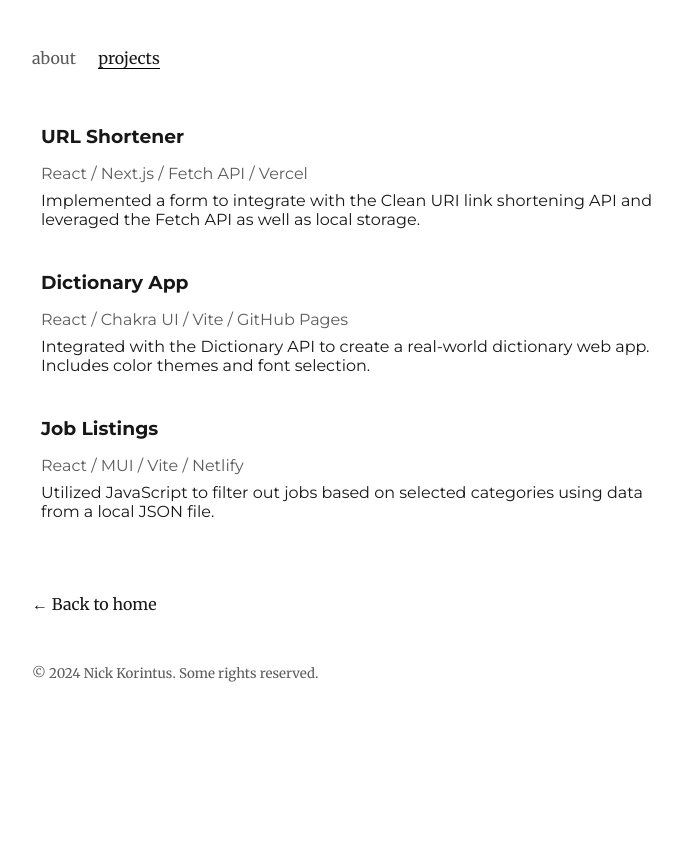
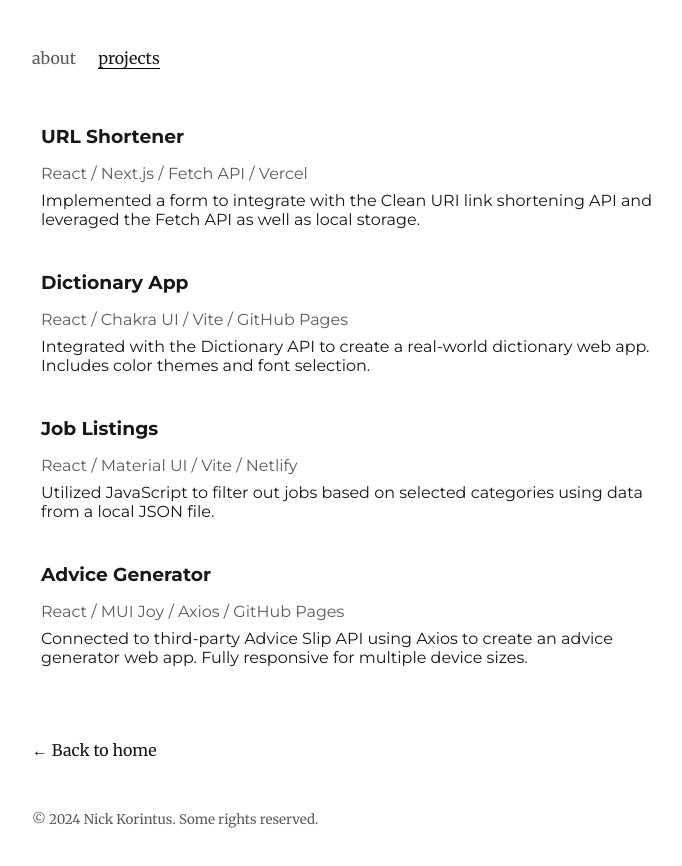
Before and after one commit to npkorintus/nickkorintus, a Next.js app: page /projects in a window 1280 px wide. Shown: the top 866 px of the page, without its empty margins (288-970 px from the left). Before the commit the page ends 800 px from the top, so only its background shows below. Built offline with nearby package versions, Linux system fonts and the light colour scheme.

Commit message:
updated projects

```diff
--- a/src/pages/projects.tsx
+++ b/src/pages/projects.tsx
@@ -19,9 +19,15 @@
   {
     title: 'Job Listings',
     desc: 'Utilized JavaScript to filter out jobs based on selected categories using data from a local JSON file.',
-    tags: ['React', 'MUI', 'Vite', 'Netlify'],
+    tags: ['React', 'Material UI', 'Vite', 'Netlify'],
     url: 'https://filterable-job-listings.netlify.app/'
   },
+  {
+    title: 'Advice Generator',
+    desc: 'Connected to third-party Advice Slip API using Axios to create an advice generator web app. Fully responsive for multiple device sizes.',
+    tags: ['React', 'MUI Joy', 'Axios', 'GitHub Pages'],
+    url: 'https://npkorintus.github.io/advice-generator-app/'
+  }
 ];
 
 export default function Projects() {
```
